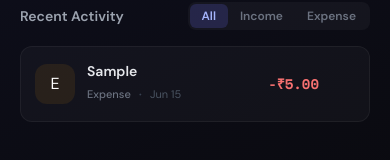
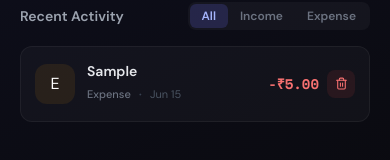
Before and after one commit to kiran8688/react-expense-tracker-source_code, a React (Create React App) app: page / in a window 390 px wide. Both pictures are taken after typing "Sample", "5" into the empty fields and a click on the button "Add Transaction". Shown: the part 633-793 px from the top of the page. Built offline with nearby package versions, Linux system fonts and the light colour scheme.

Commit message:
fix: improve mobile discoverability for delete transaction button
Co-authored-by: google-labs-jules[bot] <161369871+google-labs-jules[bot]@users.noreply.github.com>

```diff
--- a/src/Components/LeftSideComponents/RightSideComponents/DisplaySec2.jsx
+++ b/src/Components/LeftSideComponents/RightSideComponents/DisplaySec2.jsx
@@ -41,10 +41,11 @@ export class DisplaySec2 extends Component {
             {formattedAmount}
           </span>
           <button
+            type="button"
             onClick={this.props.trash}
             title="Delete transaction"
             aria-label={`Delete transaction ${this.props.dispName}`}
-            className="w-7 h-7 rounded-lg flex items-center justify-center opacity-0 group-hover:opacity-100 focus-visible:opacity-100 focus:outline-none focus-visible:ring-2 focus-visible:ring-red-400 transition-opacity"
+            className="w-7 h-7 rounded-lg flex items-center justify-center opacity-100 sm:opacity-0 sm:group-hover:opacity-100 focus-visible:opacity-100 focus:outline-none focus-visible:ring-2 focus-visible:ring-red-400 transition-opacity"
             style={{ background: 'rgba(239,68,68,0.1)' }}
           >
             <svg xmlns="http://www.w3.org/2000/svg" width="13" height="13" viewBox="0 0 24 24" fill="none" stroke="#f87171" strokeWidth="2" strokeLinecap="round" strokeLinejoin="round" className="lucide lucide-trash-2">
```
Also changed, not shown: .Jules/palette.md.
